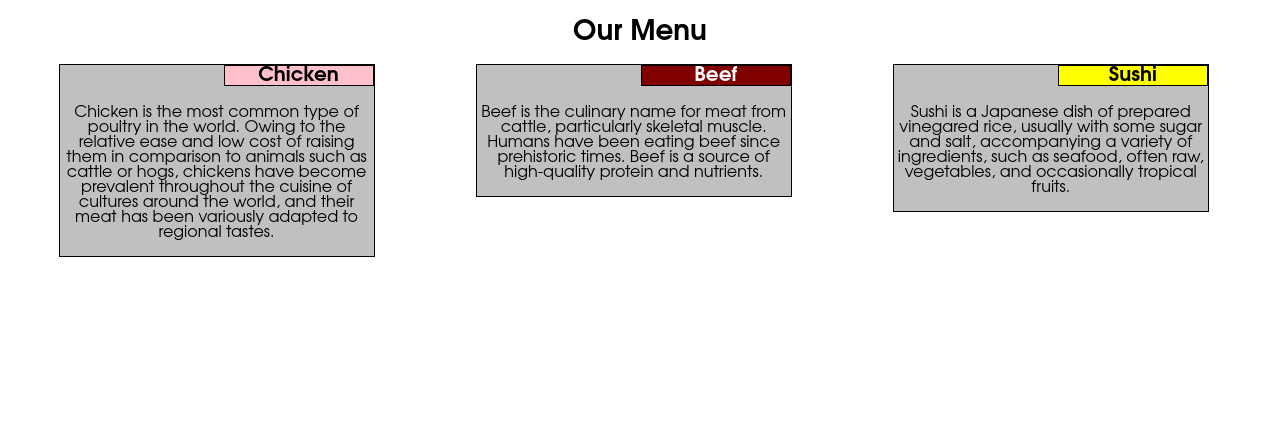
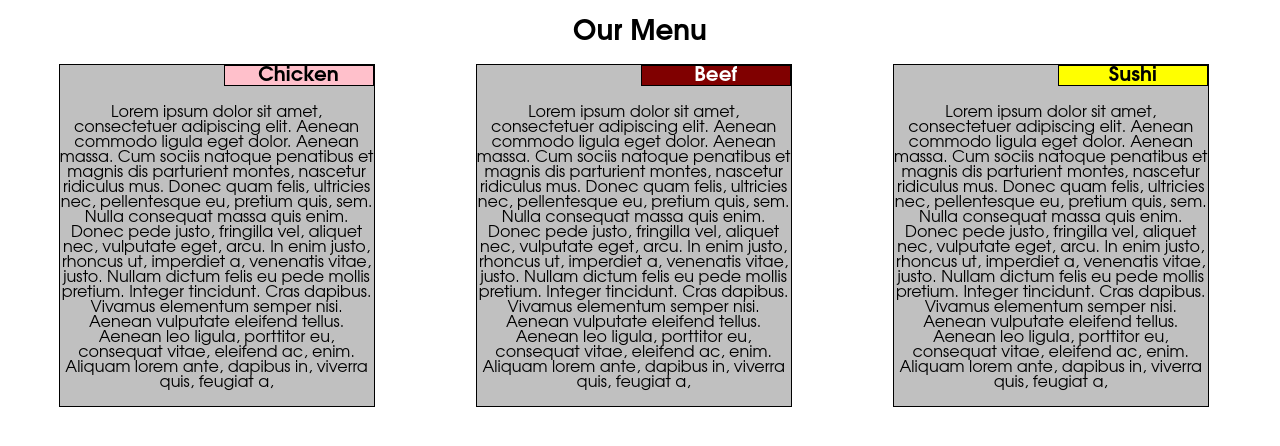
Before and after one commit to YongHao1999/Coursera, a plain HTML site: page assignment/module2/index.html in a window 1280 px wide. Drawn offline with Linux system fonts and the light colour scheme.

Commit message:
First submission

```diff
--- a/assignment/module2/index.html
+++ b/assignment/module2/index.html
@@ -11,15 +11,15 @@
 	<div class="row">
 		<div class="col-ld-3 col-md-5 col-sd-12 col-ld-3-margin col-md-5-margin">
 			<p class="sectiontitle">Chicken</p>
-			<p class="text">Chicken is the most common type of poultry in the world. Owing to the relative ease and low cost of raising them in comparison to animals such as cattle or hogs, chickens have become prevalent throughout the cuisine of cultures around the world, and their meat has been variously adapted to regional tastes.</p>
+			<p class="text">Lorem ipsum dolor sit amet, consectetuer adipiscing elit. Aenean commodo ligula eget dolor. Aenean massa. Cum sociis natoque penatibus et magnis dis parturient montes, nascetur ridiculus mus. Donec quam felis, ultricies nec, pellentesque eu, pretium quis, sem. Nulla consequat massa quis enim. Donec pede justo, fringilla vel, aliquet nec, vulputate eget, arcu. In enim justo, rhoncus ut, imperdiet a, venenatis vitae, justo. Nullam dictum felis eu pede mollis pretium. Integer tincidunt. Cras dapibus. Vivamus elementum semper nisi. Aenean vulputate eleifend tellus. Aenean leo ligula, porttitor eu, consequat vitae, eleifend ac, enim. Aliquam lorem ante, dapibus in, viverra quis, feugiat a,</p>
 		</div>
 		<div class="col-ld-3 col-md-5 col-sd-12 col-ld-3-margin col-md-5-margin1">
 			<p class="sectiontitle2">Beef</p>
-			<p class="text">Beef is the culinary name for meat from cattle, particularly skeletal muscle. Humans have been eating beef since prehistoric times. Beef is a source of high-quality protein and nutrients.</p>
+			<p class="text">Lorem ipsum dolor sit amet, consectetuer adipiscing elit. Aenean commodo ligula eget dolor. Aenean massa. Cum sociis natoque penatibus et magnis dis parturient montes, nascetur ridiculus mus. Donec quam felis, ultricies nec, pellentesque eu, pretium quis, sem. Nulla consequat massa quis enim. Donec pede justo, fringilla vel, aliquet nec, vulputate eget, arcu. In enim justo, rhoncus ut, imperdiet a, venenatis vitae, justo. Nullam dictum felis eu pede mollis pretium. Integer tincidunt. Cras dapibus. Vivamus elementum semper nisi. Aenean vulputate eleifend tellus. Aenean leo ligula, porttitor eu, consequat vitae, eleifend ac, enim. Aliquam lorem ante, dapibus in, viverra quis, feugiat a,</p>
 		</div>
 		<div class="col-ld-3 col-md-12 col-sd-12 col-ld-3-margin">
 			<p class="sectiontitle3">Sushi</p>
-			<p class="text">Sushi is a Japanese dish of prepared vinegared rice, usually with some sugar and salt, accompanying a variety of ingredients, such as seafood, often raw, vegetables, and occasionally tropical fruits.</p>
+			<p class="text">Lorem ipsum dolor sit amet, consectetuer adipiscing elit. Aenean commodo ligula eget dolor. Aenean massa. Cum sociis natoque penatibus et magnis dis parturient montes, nascetur ridiculus mus. Donec quam felis, ultricies nec, pellentesque eu, pretium quis, sem. Nulla consequat massa quis enim. Donec pede justo, fringilla vel, aliquet nec, vulputate eget, arcu. In enim justo, rhoncus ut, imperdiet a, venenatis vitae, justo. Nullam dictum felis eu pede mollis pretium. Integer tincidunt. Cras dapibus. Vivamus elementum semper nisi. Aenean vulputate eleifend tellus. Aenean leo ligula, porttitor eu, consequat vitae, eleifend ac, enim. Aliquam lorem ante, dapibus in, viverra quis, feugiat a,</p>
 		</div>
 	</div>
 </body>
```
